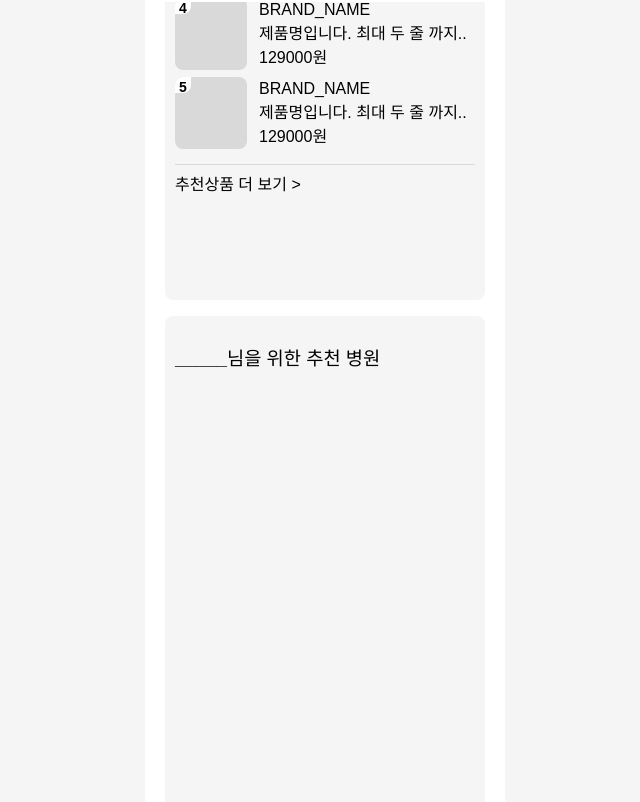
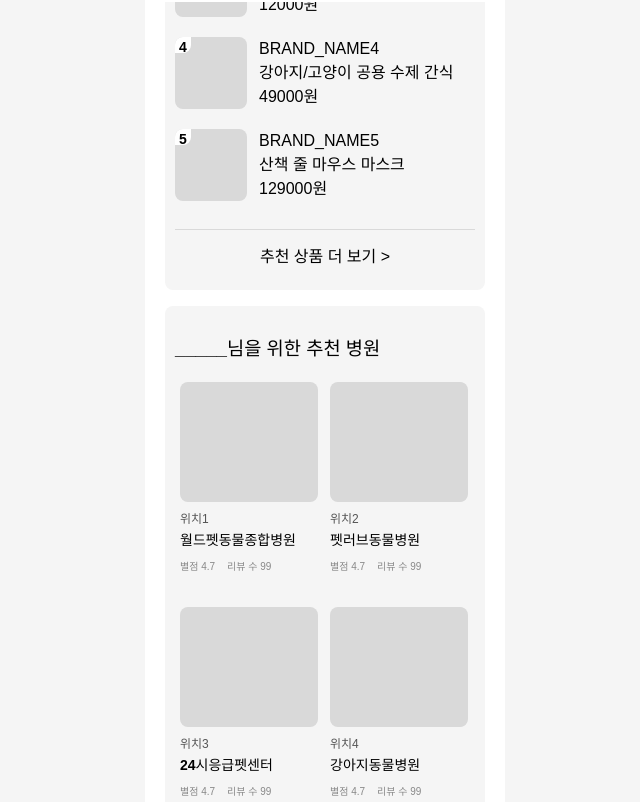
Before and after one commit to eunbinoh/my_pet, a React (Vite) app: page / in a window 1280 px wide. Shown: the part 798-1600 px from the top of the page, without its empty margins (300-940 px from the left). Built offline with nearby package versions, Linux system fonts and the light colour scheme.

Commit message:
recomment-item,hospitals

```diff
--- a/src/app/style/App.scss
+++ b/src/app/style/App.scss
@@ -47,7 +47,7 @@
 
   .recommend-box {
     margin-top: 16px;
-    height: 595px;
+    height: 585px;
     background-color: #F5F5F5;
     border-radius: 8px;
     padding: 10px 10px;
@@ -57,6 +57,7 @@
 
 .item-line{
   display: inline-flex;
+  margin-bottom: 20px;
   .item-box{
     div{
       width: 16px;
@@ -84,11 +85,49 @@
   }
 }
 
+.item-line-full-two{
+  display: inline-block;
+  width: calc(50% - 10px);
+  vertical-align: top;
+  padding-left: 5px;
+  margin-right: 5px;
+  margin-bottom: 30px;
+
+  .box{
+    width: 138px;
+    height: 120px;
+    background-color: #D9D9D9;
+    border-radius: 8px;
+    position: relative;
+  }
+  .info_place{
+    color: #555555;
+    font-size: 12px;
+    font-weight: 500;
+    margin-top: 8px;
+  }
+  .info_name{
+    font-size: 14px;
+    font-weight: 700;
+    margin-top: 2px;
+  }
+  .score_review_line{
+    display: inline-flex;
+    margin-top: 8px;
+  }
+  .info_reviews{
+    color: #888888;
+    font-size: 10px;
+    font-weight: 400;
+    margin-right: 12px;
+  }
+}
+
 .banner-paging{
   display: flex;
   float: right;
   padding-right: 15px;
-  padding-top: 90px;
+  padding-top: 35px;
   .paging-box{
     display: flex;
     justify-content: center;
@@ -120,6 +159,7 @@
   text-align: center;
   h3{
     margin: auto 0px;
+    padding-top: 20%;
     justify-content: center;
     font-size: 18px;
     font-weight: 700;
@@ -173,3 +213,12 @@
 .pointer{
   cursor: pointer;
 }
+
+.title_type_A{
+  font-size: 16px;
+  font-weight: 500;
+  cursor: pointer;
+  text-align: center;
+  display: flex;
+  justify-content: center;
+}
--- a/src/entities/items.tsx
+++ b/src/entities/items.tsx
@@ -2,37 +2,79 @@ export const items = {
   recommendItems : [
     {
       id: 'item0000001',
-      brandName: 'BRAND_NAME',
-      itemName: '제품명입니다. 최대 두 줄 까지..',
+      brandName: 'BRAND_NAME1',
+      itemName: '차량용 강아지 방석',
       price: 129000,
       imgUrl: ''
     },
     {
       id: 'item0000002',
-      brandName: 'BRAND_NAME',
-      itemName: '제품명입니다. 최대 두 줄 까지..',
-      price: 129000,
+      brandName: 'BRAND_NAME2',
+      itemName: '고급 케이지 ',
+      price: 219000,
       imgUrl: ''
     },
     {
       id: 'item0000003',
-      brandName: 'BRAND_NAME',
-      itemName: '제품명입니다. 최대 두 줄 까지..',
-      price: 129000,
+      brandName: 'BRAND_NAME3',
+      itemName: '대형견 에티켓 넥카라',
+      price: 12000,
       imgUrl: ''
     },
     {
       id: 'item0000004',
-      brandName: 'BRAND_NAME',
-      itemName: '제품명입니다. 최대 두 줄 까지..',
-      price: 129000,
+      brandName: 'BRAND_NAME4',
+      itemName: '강아지/고양이 공용 수제 간식',
+      price: 49000,
       imgUrl: ''
     },
     {
       id: 'item0000005',
-      brandName: 'BRAND_NAME',
-      itemName: '제품명입니다. 최대 두 줄 까지..',
+      brandName: 'BRAND_NAME5',
+      itemName: '산책 줄 마우스 마스크',
       price: 129000,
+      imgUrl: ''
+    },
+  ],
+  recommendHospitals : [
+    {
+      id: 'item0000001',
+      place: '위치1',
+      name: '월드펫동물종합병원',
+      score: 4.7,
+      reviews: 99,
+      imgUrl: ''
+    },
+    {
+      id: 'item0000002',
+      place: '위치2',
+      name: '펫러브동물병원',
+      score: 4.7,
+      reviews: 99,
+      imgUrl: ''
+    },
+    {
+      id: 'item0000003',
+      place: '위치3',
+      name: '24시응급펫센터',
+      score: 4.7,
+      reviews: 99,
+      imgUrl: ''
+    },
+    {
+      id: 'item0000004',
+      place: '위치4',
+      name: '강아지동물병원',
+      score: 4.7,
+      reviews: 99,
+      imgUrl: ''
+    },
+    {
+      id: 'item0000005',
+      place: '위치5',
+      name: '고양이종합병원',
+      score: 4.7,
+      reviews: 99,
       imgUrl: ''
     },
   ],
--- /dev/null
+++ b/src/features/hospitalBoxLine.tsx
@@ -0,0 +1,15 @@
+const itemBoxLine = ({item}:any) => {
+  return (
+    <div className='item-line-full-two pointer'>
+      <div className='box'/>
+      <div className='info_place'>{ item.place }</div>
+      <div className='info_name'>{ item.name }</div>
+      <div className='score_review_line'>
+        <div className='info_reviews'>별점 { item.score }</div>
+        <div className='info_reviews'>리뷰 수 { item.reviews }</div>
+      </div>
+    </div>
+  );
+}
+
+export default itemBoxLine;
--- a/src/layout/contents/homeContent.tsx
+++ b/src/layout/contents/homeContent.tsx
@@ -1,5 +1,6 @@
 import Footer from '../footer/footer';
 import ItemBoxLine from '../../features/itemBoxLine';
+import HospitalBoxLine from '../../features/hospitalBoxLine';
 import BannerPaging from '../../shared/elements/BannerPaging'
 import { items } from '../../entities/items';
 
@@ -33,11 +34,20 @@ const homeContainer = ({children}: ContentsProps) => {
             ))
           }
           <hr/>
-          <span className='text-base text-center pointer'>{ `추천상품 더 보기 >` }</span>
+          <span style={{marginTop:'15px'}} className='title_type_A'>추천 상품 더 보기 {'>'}</span>
         </div>
 
         <div className='recommend-box'>
           <h3>_____님을 위한 추천 병원</h3>
+            {
+              items.recommendHospitals
+                .filter((_, index) => index < 4)
+                .map((item,index)=> (
+                  <HospitalBoxLine key={item.id} item={item} index={index} />
+                ))
+            }
+          <hr/>
+          <span style={{marginTop:'15px'}} className='title_type_A'>추천 병원 더 보기 {'>'}</span>
         </div>
 
         <div className='round-card large pointer'>
```
